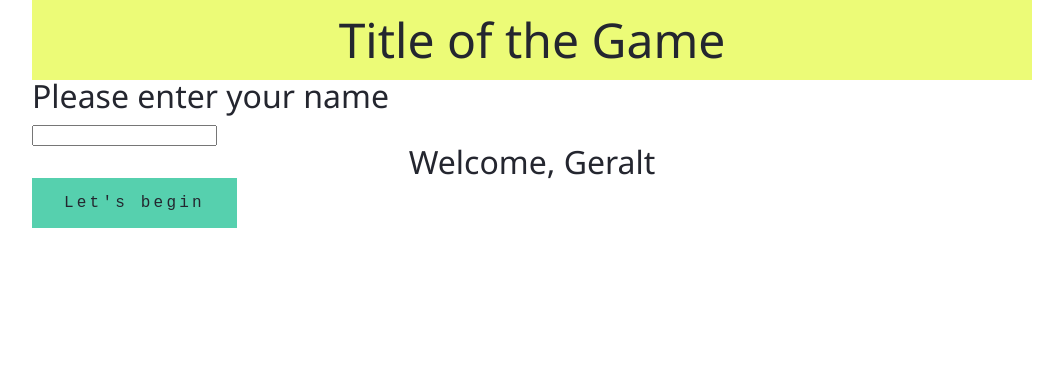
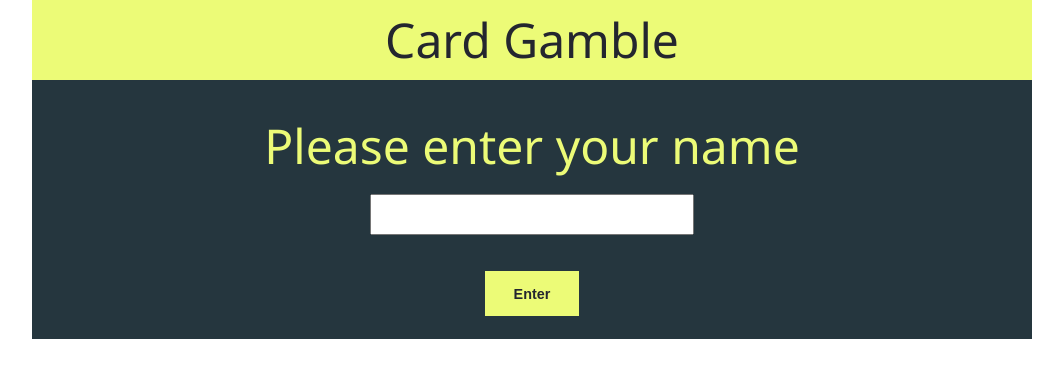
Before and after one commit to philipjc/bet-card-game, a React (Create React App) app: page / in a window 1280 px wide. Shown: the top 378 px of the page, without its empty margins (108-1171 px from the left). Built offline with nearby package versions, Linux system fonts and the light colour scheme.

Commit message:
gasme restart.

```diff
--- a/src/app-styled/Buttons.styled.tsx
+++ b/src/app-styled/Buttons.styled.tsx
@@ -14,7 +14,8 @@ const SecondaryButton = styled.button`
   background-color: ${props => props.theme.palette.highlight};
   color: ${props => props.theme.palette.text};
   padding: ${props => props.theme.spacing.medium} ${props => props.theme.spacing.large};
-  font-size: .5em;
+  font-size: .3em;
+  font-weight: bold;
 `;
 
 const ButtonsStyles = {
--- a/src/app/App.styled.tsx
+++ b/src/app/App.styled.tsx
@@ -19,6 +19,7 @@ const AppHeader = styled.h1`
   width: 100%;
   background-color: ${props => props.theme.palette.highlight};
   font-size: 1.5em;
+  border-bottom: .4em solid ${props => props.theme.palette.lowlight};;
 `
 
 const AppStyles = {
--- a/src/app/App.tsx
+++ b/src/app/App.tsx
@@ -6,7 +6,7 @@ import AppStyles from "./App.styled";
 
 const { AppStyled, AppHeader } = AppStyles;
 
-export const GAME_TITLE = 'Title of the Game';
+export const GAME_TITLE = 'Card Gamble';
 
 function App() {
   return (
--- /dev/null
+++ b/src/features/game/GameView.styled.tsx
@@ -0,0 +1,53 @@
+import styled from 'styled-components';
+
+const GameViewStyled = styled.div`
+  height: 90vh;
+`;
+
+const NameEntryStyled = styled.div`
+
+  height: 30vh;
+  display: flex;
+  flex-direction: column;
+  justify-content: center;
+  align-items: center;
+  width: 100%;
+  background-color: ${props => props.theme.palette.lowlight};
+  color: ${props => props.theme.palette.highlight};
+  font-size: 1.5em;
+
+  h2 {
+    margin-bottom: ${props => props.theme.spacing.small};
+  }
+
+  input {
+    padding: .2em;
+    font-size: ${props => props.theme.spacing.small};
+    color: ${props => props.theme.palette.text};
+    margin-bottom: 1.5em;
+  }
+`;
+
+const NameStyled = styled.div`
+  display: flex;
+  justify-content: space-evenly;
+`;
+
+const InitiateStyled = styled.div`
+  display: flex;
+  height: 20vh;
+  flex-direction: column;
+  justify-content: center;
+  align-content: center;
+  align-items: center;
+`;
+
+
+const GameViewStyles = {
+  GameViewStyled,
+  NameEntryStyled,
+  NameStyled,
+  InitiateStyled,
+};
+
+export default GameViewStyles;
--- a/src/features/game/GameView.tsx
+++ b/src/features/game/GameView.tsx
@@ -1,7 +1,7 @@
-import React from "react";
+import React, { useState } from "react";
 import { useAppSelector, useAppDispatch } from '../../app/hooks';
 import { enterName, hideNameInput, selectGameState } from '../reducer/gameViewSlice';
-import GameViewStyles from "./styled/GameView.styled";
+import GameViewStyles from "./GameView.styled";
 import ButtonsStyles from '../../app-styled/Buttons.styled';
 
 import {Cards} from "./components/Cards/Cards";
@@ -17,11 +17,13 @@ const {
 
 const {
   PrimaryButton,
+  SecondaryButton,
 } = ButtonsStyles;
 
 
 export const GV_DATA = {
   name: 'GameView',
+  gameEnter: 'Enter',
   player: {
     heading: 'Please enter your name',
     message: 'Welcome,'
@@ -34,6 +36,7 @@ export const GV_DATA = {
 export function GameView() {
   const dispatch = useAppDispatch();
   const gameState = useAppSelector(selectGameState);
+  const [name, updateName] = useState('');
 
   const {
     gameOver,
@@ -56,23 +59,21 @@ export function GameView() {
       <div className="UI">
         <div className="UI__header"></div>
 
-        {
-          HIDE_NAME_INPUTS && (
-            <NameEntryStyled>
-              <h2>{GV_DATA.player.heading}</h2>
-              <input onChange={(e) => dispatch(enterName(e.target.value))} type="text" />
-            </NameEntryStyled>
-          )
+        { playerName.length < 1 &&
+          <NameEntryStyled>
+            <h2>{GV_DATA.player.heading}</h2>
+            <input onChange={(e) => updateName(e.target.value)} type="text" />
+            <SecondaryButton onClick={(e) => {
+              if (name) {
+                dispatch(enterName(name));
+                updateName('');
+              }
+            }}>{GV_DATA.gameEnter}</SecondaryButton>
+          </NameEntryStyled>
         }
 
-        <NameStyled>
-          <h3>{`${GV_DATA.player.message} ${playerName}`}</h3>
-          {GAME_ACTIVE && <h3>{PLAYER_SCORE_WIN}</h3>}
-          {GAME_ACTIVE && <h3>{PLAYER_SCORE_LOST}</h3>}
-        </NameStyled>
-
-        {
-          HIDE_NAME_INPUTS && (
+        { !PLAYER_INITIATED &&
+          playerName.length > 1 && (
             <InitiateStyled>
               <PrimaryButton onClick={() => dispatch(hideNameInput())}>
                 {GV_DATA.initiate.button}
--- a/src/features/game/components/Cards/Cards.styled.tsx
+++ b/src/features/game/components/Cards/Cards.styled.tsx
@@ -12,6 +12,10 @@ const CardActionsStyled = styled.div`
   flex-direction: column;
   align-items: center;
   margin-bottom: ${props => props.theme.spacing.medium};
+
+  button {
+    margin-bottom: 1em;
+  }
 `;
 
 const CardStyled = styled.div`
--- a/src/features/game/components/Cards/Cards.tsx
+++ b/src/features/game/components/Cards/Cards.tsx
@@ -7,6 +7,7 @@ import {
   selectCardView,
   placeBetThunk,
   getCardsAsync,
+  restart,
 } from "../../../reducer/gameViewSlice";
 
 import CardsStyles from "./Cards.styled";
@@ -26,7 +27,7 @@ const {
 
 export const CARDS_DATA = {
   playerGuess: (guess: string) => guess ? `You bet ${guess}ER...` : null,
-  actionButton: (gameActive: boolean) => gameActive ? 'Go' : 'Play',
+  actionButton: (gameActive: boolean) => gameActive ? 'Place bet' : 'Play',
   noGuess: 'Waiting for your guess...',
   card: {
     cardAlt: 'A playing card',
@@ -67,6 +68,15 @@ export function Cards() {
         >
           {CARDS_DATA.actionButton(GAME_ACTIVE)}
         </PrimaryButton>
+        {
+          !GAME_ACTIVE && (
+            <PrimaryButton
+              onClick={() => dispatch(restart())}
+            >
+              Restart
+            </PrimaryButton>
+          )
+        }
       </CardActionsStyled>
 
       <GuessStyled>{NO_BET ? CARDS_DATA.noGuess : PLAYER_GUESS}</GuessStyled>
--- a/src/features/game/state/gameView.state.ts
+++ b/src/features/game/state/gameView.state.ts
@@ -23,7 +23,7 @@ const betViewState = {
 };
 
 export const initialState: GameView = {
-  playerName: 'Geralt',
+  playerName: '',
   initiatePlayer: false,
   turn: 0,
   cardsView: gameViewState,
--- a/src/features/game/styled/GameView.styled.tsx
+++ /dev/null
@@ -1,33 +0,0 @@
-import styled from 'styled-components';
-
-const GameViewStyled = styled.div`
-  height: 90vh;
-`;
-
-const NameEntryStyled = styled.div`
-  h2 {
-
-  }
-
-  input {
-
-  }
-`;
-
-const NameStyled = styled.div`
-  display: flex;
-  justify-content: space-evenly;
-`;
-
-const InitiateStyled = styled.div`
-`;
-
-
-const GameViewStyles = {
-  GameViewStyled,
-  NameEntryStyled,
-  NameStyled,
-  InitiateStyled,
-};
-
-export default GameViewStyles;
--- a/src/features/reducer/gameViewSlice.ts
+++ b/src/features/reducer/gameViewSlice.ts
@@ -1,8 +1,8 @@
 import {createAsyncThunk, createSlice, PayloadAction} from '@reduxjs/toolkit';
-import {AppThunk, RootState} from '../../app/store';
+import {RootState} from '../../app/store';
 import {initialState} from '../game/state/gameView.state';
 import {fetchCards} from '../game/api/cardsAPI';
-import {Bet} from "../game/interfaces/gameView.interfaces";
+import {Bet, GameView} from "../game/interfaces/gameView.interfaces";
 import {bettingResult} from "./helpers";
 
 
@@ -41,18 +41,19 @@ export const gameViewSlice = createSlice({
   initialState,
 
   reducers: {
-    enterName: (state, action: PayloadAction<string>) => {
+    enterName: (state: GameView, action: PayloadAction<string>) => {
       const { payload } = action;
+      state.initiatePlayer = true;
       state.playerName = payload;
     },
-    hideNameInput: state => {
+    hideNameInput: (state: GameView) => {
       state.initiatePlayer = true;
     },
-    placeBet: (state, action: PayloadAction<string>) => {
+    placeBet: (state: GameView, action: PayloadAction<string>) => {
       const { payload } = action;
       state.bet.guess = payload;
     },
-    newGame: state => {
+    newGame: (state: GameView) => {
       state.gameOver = false;
       state.turn = 0;
       state.cardsView.currentCard = [state.cardsView.deck.cards[0]];
@@ -60,30 +61,35 @@ export const gameViewSlice = createSlice({
       state.score.lost = 0;
       state.bet.guess = '';
     },
+    restart: (state: GameView) => {
+      state.playerName = '';
+      state.initiatePlayer = false;
+      newGame();
+    }
   },
 
   extraReducers: (builder) => {
     builder
 
       // Fetch cards
-      .addCase(getCardsAsync.pending, (state) => {
+      .addCase(getCardsAsync.pending, (state: GameView) => {
         state.cardsView.fetchingCards = true;
       })
-      .addCase(getCardsAsync.fulfilled, (state, action) => {
+      .addCase(getCardsAsync.fulfilled, (state: GameView, action) => {
         state.cardsView.deck = { ...state.cardsView.deck, ...action.payload };
         state.cardsView.currentCard = [action.payload.cards[state.turn]];
         state.cardsView.nextCard = [action.payload.cards[state.turn + 1]];
         state.cardsView.fetchingCards = false;
       })
-      .addCase(getCardsAsync.rejected, (state) => {
+      .addCase(getCardsAsync.rejected, (state: GameView) => {
         state.cardsView.fetchingCards = false;
       })
 
       // Place bet
-      .addCase(placeBetThunk.pending, state => {
+      .addCase(placeBetThunk.pending, (state: GameView) => {
         state.bet.loading = true;
       })
-      .addCase(placeBetThunk.fulfilled, (state, action: PayloadAction<Bet>) => {
+      .addCase(placeBetThunk.fulfilled, (state: GameView, action: PayloadAction<Bet>) => {
         const { payload } = action;
         const newTurn = state.turn += 1;
         const newCurrentCard = newTurn;
@@ -100,7 +106,7 @@ export const gameViewSlice = createSlice({
         state.gameOver = state.turn === 2;
         state.bet.loading = false;
       })
-      .addCase(placeBetThunk.rejected, state => {
+      .addCase(placeBetThunk.rejected, (state: GameView) => {
         state.bet.loading = false;
       })
   }
@@ -113,7 +119,7 @@ export const selectCardView = (state: RootState) => state.game.cardsView;
 
 // Action exports
 // ==============
-export const { newGame, enterName, hideNameInput, placeBet } = gameViewSlice.actions;
+export const { newGame, enterName, hideNameInput, placeBet, restart } = gameViewSlice.actions;
 
 // Reducer export
 export default gameViewSlice.reducer;
```
